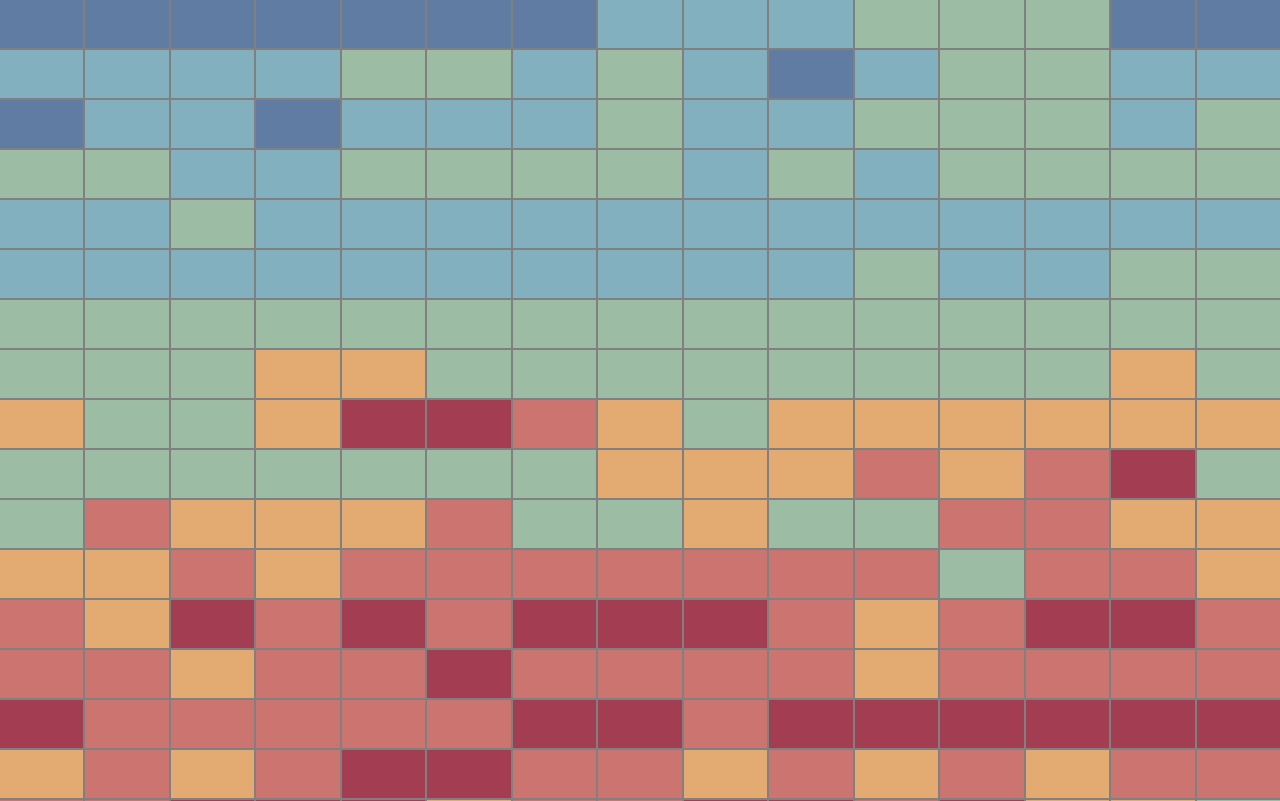
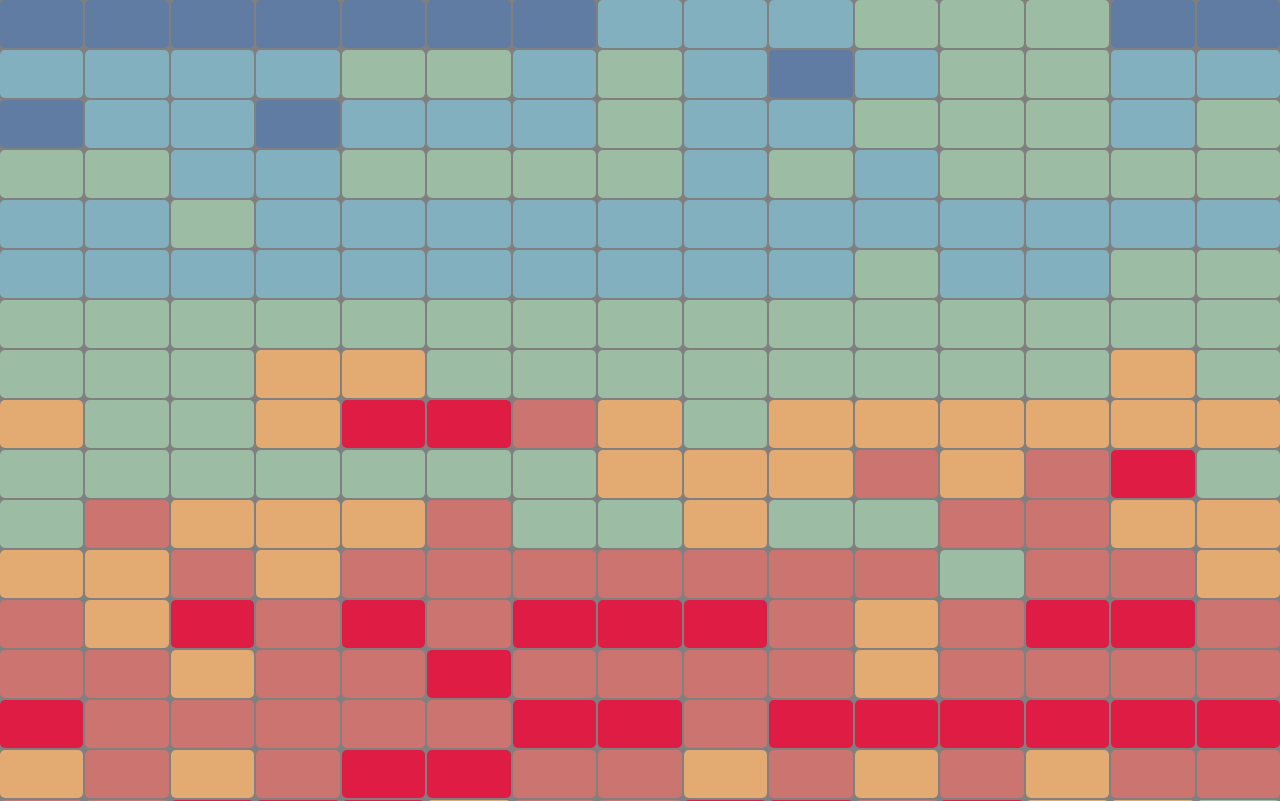
Before and after one commit to DingwenSun/City-Weather-Map, a plain HTML site: page index.html in a window 1280 px wide. Shown: the top 801 px of the page. Drawn offline with nearby package versions, Linux system fonts and the light colour scheme.

Commit message:
version1.1

```diff
--- a/style.css
+++ b/style.css
@@ -29,7 +29,7 @@ p {
   margin: 0px;
   padding: 0px;
   border: 0px;
-  background-color: red;
+  background-color: black;
   background-size: cover;
   text-align: center;
   color: white;
@@ -45,6 +45,7 @@ p {
   background-size: cover;
   text-align: center;
   color: #e1ded7;
+  border-radius: 5px;
 }
 
 .cold {
@@ -56,6 +57,7 @@ p {
   background-size: cover;
   text-align: center;
   color: #e1ded7;
+  border-radius: 5px;
 }
 
 .cool {
@@ -67,6 +69,7 @@ p {
   background-size: cover;
   text-align: center;
   color: #e1ded7;
+  border-radius: 5px;
 }
 
 .warm {
@@ -78,6 +81,7 @@ p {
   background-size: cover;
   text-align: center;
   color: #e1ded7;
+  border-radius: 5px;
 }
 
 .hot {
@@ -89,6 +93,7 @@ p {
   background-size: cover;
   text-align: center;
   color: #e1ded7;
+  border-radius: 5px;
 }
 
 .burn {
@@ -96,8 +101,9 @@ p {
   margin: 0px;
   padding: 0px;
   border: 0px;
-  background-color: rgb(162,61,82);
+  background-color: rgb(223,28,68);
   background-size: cover;
   text-align: center;
   color: #e1ded7;
+  border-radius: 5px;
 }
```
